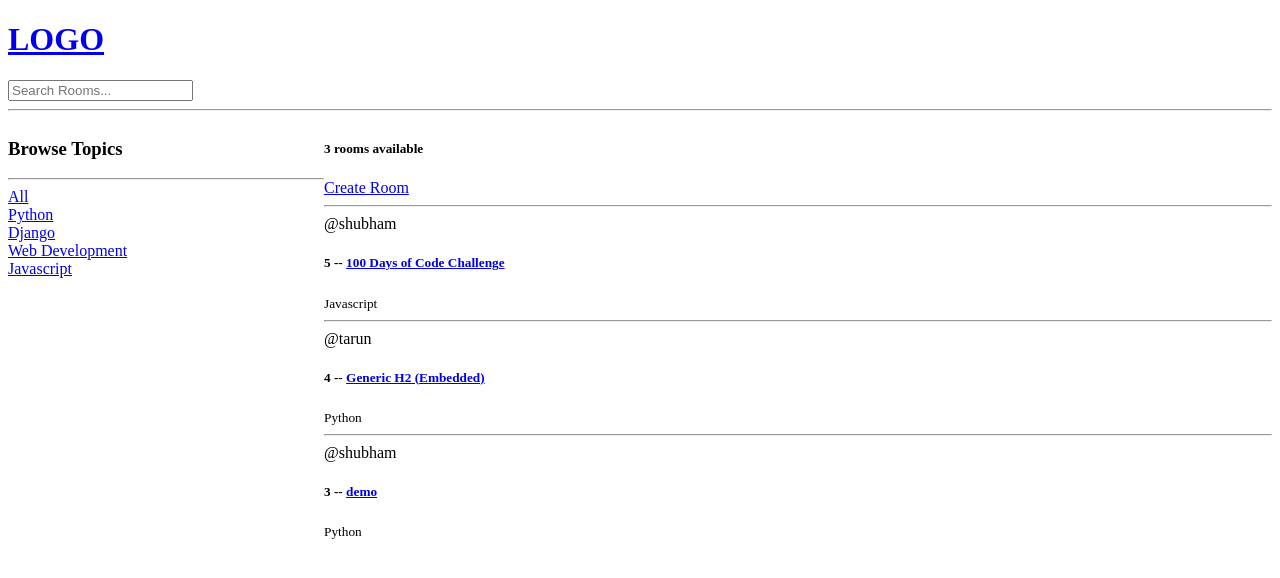
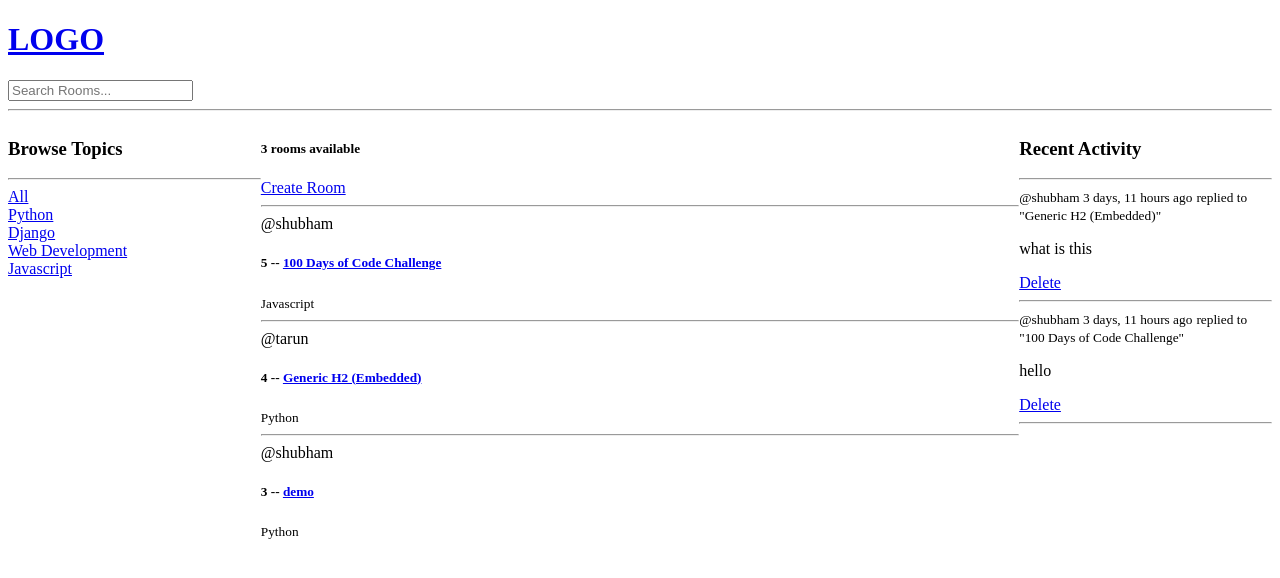
Before and after one commit to shubham-wb/django, a Django app: page / in a window 1280 px wide. Shown: the top 578 px of the page. Run offline with Django 5.2, Linux system fonts and the light colour scheme; data comes from the database, SQL or seed files in the repository; both versions use the stored data as it was after the commit.

Commit message:
'feature/home-page'

```diff
--- a/base/models.py
+++ b/base/models.py
@@ -33,5 +33,8 @@ class Message(models.Model):
     updated = models.DateTimeField(auto_now=True)
     created = models.DateTimeField(auto_now_add=True)
 
+    class Meta:
+        ordering = ["-updated","-created"]
+
     def __str__(self):
         return self.body[0:50]
--- a/base/templates/base/home.html
+++ b/base/templates/base/home.html
@@ -3,7 +3,7 @@
 <style>
   .home-container {
     display: grid;
-    grid-template-columns: 1fr 3fr;
+    grid-template-columns: 1fr 3fr 1fr;
   }
 </style>
 
@@ -43,6 +43,22 @@
       {% endfor %}
     </div>
   </div>
+  <div class="">
+    <h3>Recent Activity</h3>
+    <hr />
+    {% for message in room_messages %}
+
+    <div>
+      <small>@{{message.user}} {{message.created|timesince}} ago</small>
+      <small>replied to "{{message.room}}"</small>
+      <p>{{message.body}}</p>
+
+      <a href="{% url 'delete-message' message.id %}">Delete</a>
+      <hr />
+    </div>
+
+    {% endfor %}
+  </div>
 </div>
 
 {% endblock content%}
--- a/base/templates/base/room.html
+++ b/base/templates/base/room.html
@@ -17,6 +17,9 @@
       <hr />
       {% for message in room_messages %}
       <div>
+        {% if request.user == message.user %}
+        <a href="{% url 'delete-message' message.id %}">Delete</a>
+        {% endif %}
         <small> @{{message.user}} {{message.created|timesince}} ago </small>
       </div>
       <div>{{message.body}}</div>
--- a/base/urls.py
+++ b/base/urls.py
@@ -11,5 +11,6 @@ urlpatterns = [
     path('room/<str:pk>/',views.room,name="room"),
     path('create-room/', views.createRoom, name="create-room"),
     path("update-room/<str:pk>",views.updateRoom,name="update-room"),
-    path("delete-room/<str:pk>",views.deleteRoom,name="delete-room")
+    path("delete-room/<str:pk>",views.deleteRoom,name="delete-room"),
+    path("delete-message/<str:pk>",views.deleteMessage,name="delete-message")
 ]
--- a/base/views.py
+++ b/base/views.py
@@ -20,6 +20,7 @@ rooms = [
 
 def loginPage(request):
     page = "login"
+    context = {"page": page}
     if request.user.is_authenticated:
         return redirect("home")
     if request.method == 'POST':
@@ -27,7 +28,7 @@ def loginPage(request):
         password = request.POST.get('password')
 
         try:
-            user = User.objects.get(username = username)
+            user = User.objects.get(username=username)
         except:
             messages.error(request, 'User does not exist')
 
@@ -38,12 +39,7 @@ def loginPage(request):
             return redirect('home')
         else:
             messages.error(request, "Username or password does not exist")
-
-        context ={
-            "page": page
-        }
-
-    return render(request, 'base/login_register.html',context)
+    return render(request, 'base/login_register.html', context)
 
 
 
@@ -84,7 +80,10 @@ def home(request):
 
     topics = Topic.objects.all()
     room_count = rooms.count()
-    context = {"rooms":rooms, "topics": topics,"room_count":room_count}
+    room_messages = Message.objects.all()
+    context = {"rooms":rooms, "topics": topics,"room_count":room_count,
+               "room_messages":room_messages
+               }
 
     return render(request,'base/home.html',context)
 
@@ -99,6 +98,7 @@ def room(request, pk):
             room = room,
             body = request.POST.get('body')
         )
+        room.participants.add(request.user)
         return redirect('room', pk=room.id)
 
     context = {'room': room, 'room_messages':room_messages, 'participants':participants}
@@ -145,3 +145,18 @@ def deleteRoom(request, pk):
     return render(request, "base/delete.html", {
         "obj": room
     })
+
+@login_required(login_url="/login")
+def deleteMessage(request, pk):
+    message = Message.objects.get(id=pk)
+
+    if request.user != message.user:
+        return HttpResponse("You are not allowed here!!")
+
+    if request.method == "POST":
+        message.delete()
+        return redirect("home")
+
+    return render(request, "base/delete.html", {
+        "obj": message
+    })
```
Also changed, not shown: db.sqlite3.
